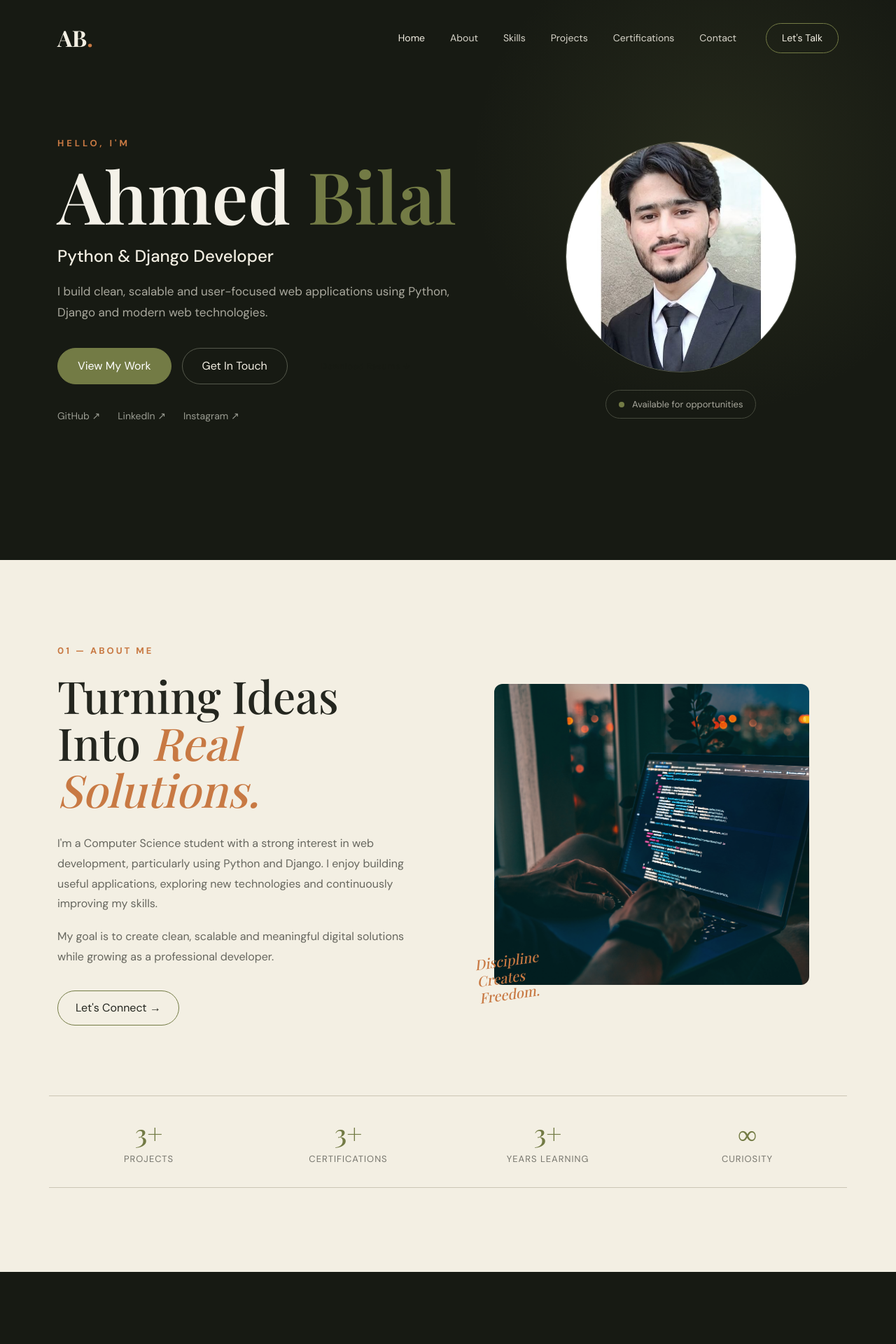
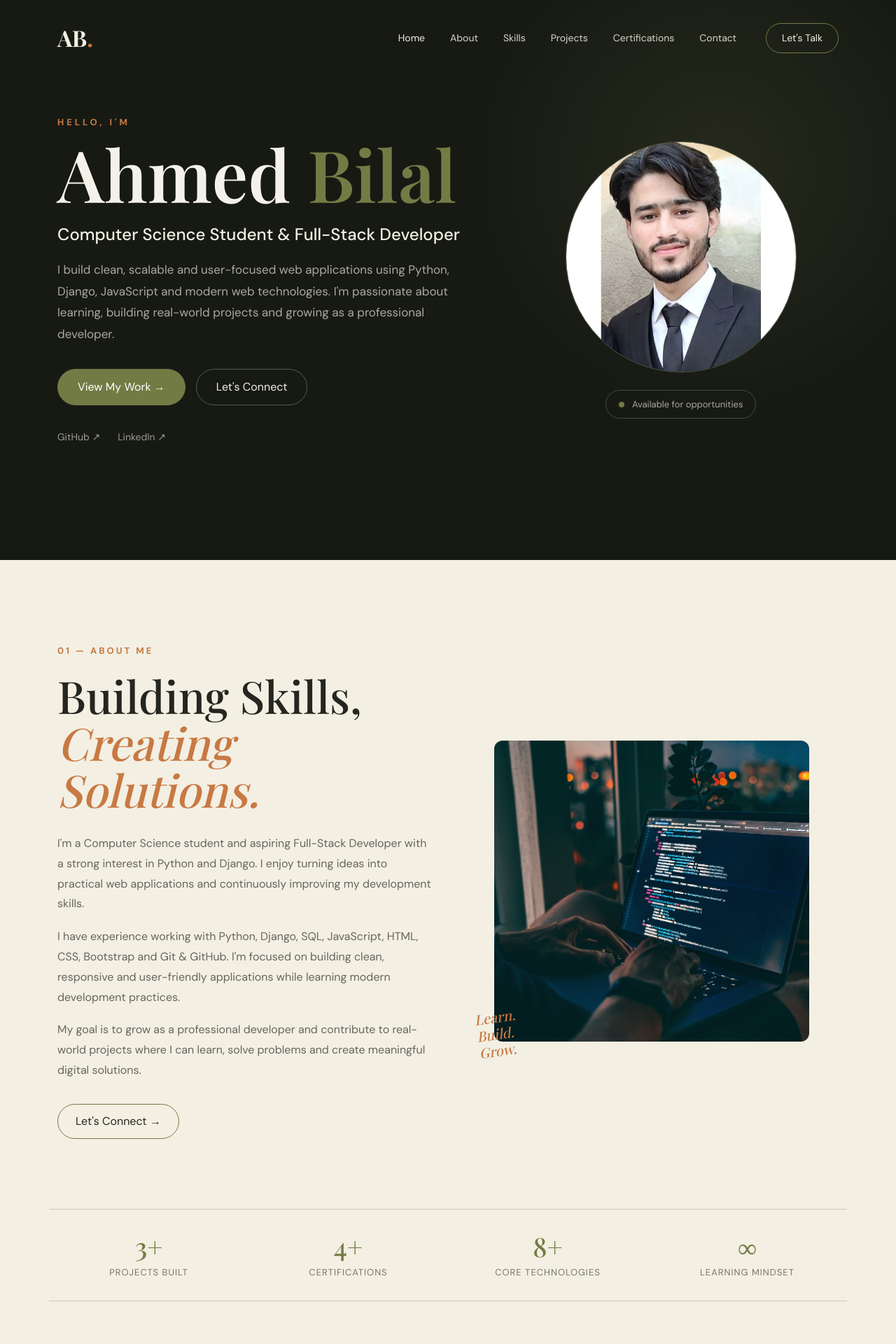
Before and after one commit to Ahmedbilal778/ahmed-bilal-portfolio, a Django app: page / in a window 1280 px wide. Shown: the top 1920 px of the page at 70% size. Run offline with Django 5.2, Linux system fonts and the light colour scheme; data comes from the database, SQL or seed files in the repository.

Commit message:
Improve portfolio design and content

```diff
--- a/main/templates/main/home.html
+++ b/main/templates/main/home.html
@@ -83,26 +83,37 @@
 <section class="hero-section">
   <div class="container">
     <div class="row align-items-center min-vh-100">
+
       <!-- LEFT -->
+      <div class="col-lg-7">
 
-          <div class="col-lg-7">
         <p class="hero-small-text">HELLO, I'M</p>
 
-            <h1 class="hero-title">Ahmed <span>Bilal</span></h1>
+        <h1 class="hero-title">
+          Ahmed <span>Bilal</span>
+        </h1>
 
-            <h2 class="hero-role">Python & Django Developer</h2>
+        <h2 class="hero-role">
+          Computer Science Student & Full-Stack Developer
+        </h2>
 
         <p class="hero-description">
-              I build clean, scalable and user-focused web applications using
-              Python, Django and modern web technologies.
+          I build clean, scalable and user-focused web applications
+          using Python, Django, JavaScript and modern web technologies.
+          I'm passionate about learning, building real-world projects
+          and growing as a professional developer.
         </p>
 
         <!-- HERO BUTTONS -->
+        <div class="hero-buttons">
 
-            <div class="hero-buttons">
-              <a href="#projects" class="btn primary-btn"> View My Work </a>
+          <a href="#projects" class="btn primary-btn">
+            View My Work →
+          </a>
 
-              <a href="#contact" class="btn outline-btn"> Get In Touch </a>
+          <a href="#contact" class="btn outline-btn">
+            Let's Connect
+          </a>
 
           <a
             href="/media/resume/Ahmed_Bilal_Resume.pdf"
@@ -111,11 +122,12 @@
           >
             Download Resume ↓
           </a>
+
         </div>
 
         <!-- SOCIAL LINKS -->
+        <div class="hero-socials">
 
-            <div class="hero-socials">
           <a
             href="https://github.com/Ahmedbilal778"
             target="_blank"
@@ -132,115 +144,132 @@
             LinkedIn ↗
           </a>
 
-              <a
-                href="https://www.instagram.com/"
-                target="_blank"
-                rel="noopener noreferrer"
-              >
-                Instagram ↗
-              </a>
         </div>
+
       </div>
 
       <!-- RIGHT -->
+      <div class="col-lg-5">
 
-          <div class="col-lg-5">
         <div class="hero-profile">
+
           <div class="profile-circle">
             <img
               src="{% static 'main/images/profile.jpg' %}"
-                  alt="Ahmed Bilal"
+              alt="Ahmed Bilal - Computer Science Student and Full-Stack Developer"
             />
           </div>
 
           <div class="profile-tag">
             <span></span>
-
             Available for opportunities
           </div>
+
         </div>
+
       </div>
+
     </div>
   </div>
 </section>
-
     <!-- ================= ABOUT ================= -->
 
 <section id="about" class="about-section">
   <div class="container">
+
     <div class="row align-items-center g-5">
-          <!-- About Text -->
+
+      <!-- ABOUT TEXT -->
       <div class="col-lg-6">
+
         <p class="section-label">01 — ABOUT ME</p>
 
         <h2 class="about-title">
-              Turning Ideas Into
-              <span>Real Solutions.</span>
+          Building Skills,
+          <span>Creating Solutions.</span>
         </h2>
 
         <p class="about-text">
-              I'm a Computer Science student with a strong interest in web
-              development, particularly using Python and Django. I enjoy
-              building useful applications, exploring new technologies and
-              continuously improving my skills.
+          I'm a Computer Science student and aspiring Full-Stack Developer
+          with a strong interest in Python and Django. I enjoy turning ideas
+          into practical web applications and continuously improving my
+          development skills.
         </p>
 
         <p class="about-text">
-              My goal is to create clean, scalable and meaningful digital
-              solutions while growing as a professional developer.
+          I have experience working with Python, Django, SQL, JavaScript,
+          HTML, CSS, Bootstrap and Git & GitHub. I'm focused on building
+          clean, responsive and user-friendly applications while learning
+          modern development practices.
         </p>
 
-            <a href="#contact" class="about-btn"> Let's Connect → </a>
+        <p class="about-text">
+          My goal is to grow as a professional developer and contribute to
+          real-world projects where I can learn, solve problems and create
+          meaningful digital solutions.
+        </p>
+
+        <a href="#contact" class="about-btn">
+          Let's Connect →
+        </a>
+
       </div>
 
-          <!-- About Image -->
+      <!-- ABOUT IMAGE -->
       <div class="col-lg-6">
+
         <div class="about-image-wrapper">
+
           <img
             src="{% static 'main/images/coding.jpg' %}"
-                alt="Coding workspace"
+            alt="Ahmed Bilal coding and development workspace"
           />
 
           <div class="about-note">
-                Discipline<br />
-                Creates<br />
-                Freedom.
-              </div>
-            </div>
-          </div>
+            Learn.<br />
+            Build.<br />
+            Grow.
           </div>
 
-        <!-- Stats -->
+        </div>
 
+      </div>
+
+    </div>
+
+    <!-- STATS -->
     <div class="row stats-row">
+
       <div class="col-6 col-md-3">
         <div class="stat-box">
           <h3>3+</h3>
-              <p>Projects</p>
+          <p>Projects Built</p>
         </div>
       </div>
 
       <div class="col-6 col-md-3">
         <div class="stat-box">
-              <h3>3+</h3>
+          <h3>4+</h3>
           <p>Certifications</p>
         </div>
       </div>
 
       <div class="col-6 col-md-3">
         <div class="stat-box">
-              <h3>3+</h3>
-              <p>Years Learning</p>
+          <h3>8+</h3>
+          <p>Core Technologies</p>
         </div>
       </div>
 
       <div class="col-6 col-md-3">
         <div class="stat-box">
           <h3>∞</h3>
-              <p>Curiosity</p>
+          <p>Learning Mindset</p>
         </div>
       </div>
+
     </div>
+
   </div>
 </section>
 
@@ -248,65 +277,85 @@
 
 <section id="skills" class="skills-section">
   <div class="container">
+
     <div class="row">
+
+      <!-- LEFT -->
       <div class="col-lg-5">
+
         <p class="section-label">02 — MY SKILLS</p>
 
         <h2 class="skills-title">
-              Tools I Work
-              <span>With.</span>
+          Technologies I
+          <span>Work With.</span>
         </h2>
 
         <p class="skills-description">
-              Technologies and tools I use to design, develop and build modern
-              web applications.
+          A growing technical toolkit focused on building responsive,
+          scalable and user-friendly web applications.
         </p>
+
       </div>
 
+      <!-- RIGHT -->
       <div class="col-lg-7">
+
         <div class="skills-grid">
+
           <div class="skill-card">
             <div class="skill-icon">🐍</div>
             <h4>Python</h4>
+            <p>Programming</p>
           </div>
 
           <div class="skill-card">
             <div class="skill-icon">DJ</div>
             <h4>Django</h4>
+            <p>Backend Framework</p>
           </div>
 
           <div class="skill-card">
             <div class="skill-icon">HTML</div>
             <h4>HTML5</h4>
+            <p>Web Structure</p>
           </div>
 
           <div class="skill-card">
             <div class="skill-icon">CSS</div>
             <h4>CSS3</h4>
+            <p>Styling & Design</p>
           </div>
 
           <div class="skill-card">
             <div class="skill-icon">JS</div>
             <h4>JavaScript</h4>
+            <p>Web Interactivity</p>
           </div>
 
           <div class="skill-card">
             <div class="skill-icon">SQL</div>
             <h4>SQL</h4>
+            <p>Database</p>
           </div>
 
           <div class="skill-card">
             <div class="skill-icon">BT</div>
             <h4>Bootstrap</h4>
+            <p>Responsive UI</p>
           </div>
 
           <div class="skill-card">
             <div class="skill-icon">Git</div>
             <h4>Git & GitHub</h4>
+            <p>Version Control</p>
           </div>
+
         </div>
+
       </div>
+
     </div>
+
   </div>
 </section>
 <!-- ================= PROJECTS ================= -->
@@ -319,17 +368,16 @@
         <p class="section-label">03 — SELECTED WORK</p>
 
         <h2 class="projects-title">
-          Things I've
+          Projects I've
           <span>Built.</span>
         </h2>
       </div>
 
       <p class="projects-intro">
-        A selection of projects I've worked on while learning, experimenting
-        and solving real-world problems.
+        Practical projects where I turn ideas into functional,
+        responsive and user-focused web applications.
       </p>
     </div>
-
 
     {% for project in projects %}
 
@@ -346,26 +394,28 @@
               <img
                 src="{{ project.image.url }}"
                 alt="{{ project.name }}"
+                loading="lazy"
               >
             {% endif %}
 
             <span class="project-number">
-              {{ forloop.counter }}
+              {{ forloop.counter|stringformat:"02d" }}
             </span>
 
           </div>
 
         </div>
 
-
         <!-- PROJECT CONTENT -->
         <div class="col-lg-6">
 
           <div class="project-content">
 
+            {% if project.project_type %}
               <p class="project-type">
                 {{ project.project_type }}
               </p>
+            {% endif %}
 
             <h3>
               {{ project.name }}
@@ -375,20 +425,16 @@
               {{ project.description }}
             </p>
 
-
-            <!-- TECHNOLOGIES -->
+            {% if project.technologies %}
               <div class="tech-stack">
-
                 {{ project.technologies }}
-
               </div>
-
+            {% endif %}
 
             <!-- PROJECT LINKS -->
             <div class="project-links">
 
               {% if project.github_link %}
-
                 <a
                   href="{{ project.github_link }}"
                   target="_blank"
@@ -396,12 +442,9 @@
                 >
                   GitHub ↗
                 </a>
-
               {% endif %}
 
-
               {% if project.live_demo_link %}
-
                 <a
                   href="{{ project.live_demo_link }}"
                   target="_blank"
@@ -409,7 +452,6 @@
                 >
                   Live Demo ↗
                 </a>
-
               {% endif %}
 
             </div>
@@ -424,7 +466,9 @@
 
     {% empty %}
 
+      <div class="text-center py-5">
         <p>No projects added yet.</p>
+      </div>
 
     {% endfor %}
 
@@ -434,119 +478,176 @@
 
 <section id="education" class="education-section">
   <div class="container">
-        <div class="row">
+
+    <div class="row align-items-center">
+
+      <!-- LEFT -->
       <div class="col-lg-5">
+
         <p class="section-label">04 — EDUCATION</p>
 
         <h2 class="education-title">
-              My Learning
+          My Academic
           <span>Journey.</span>
         </h2>
 
         <p class="education-description">
-              My academic journey in Computer Science and the technologies I
-              continue to explore and learn.
+          Pursuing a Bachelor's degree in Computer Science while building
+          practical development skills through projects, certifications
+          and continuous learning.
         </p>
+
       </div>
 
+      <!-- RIGHT -->
       <div class="col-lg-7">
+
         <div class="education-card">
-              <div class="education-year">2023 — 2027</div>
+
+          <div class="education-year">
+            2023 — 2027
+          </div>
 
           <div class="education-content">
-                <p>B.Tech — Computer Science</p>
 
-                <h3>Mahakal Institute of Technology</h3>
+            <p>
+              B.Tech — Computer Science
+            </p>
 
-                <span> Ujjain, Madhya Pradesh </span>
+            <h3>
+              Mahakal Institute of Technology
+            </h3>
 
-                <div class="education-cgpa">CGPA: 6.73</div>
+            <span>
+              Ujjain, Madhya Pradesh
+            </span>
+
+            <div class="education-cgpa">
+              CGPA: 6.73
             </div>
+
           </div>
+
         </div>
+
       </div>
+
+    </div>
+
   </div>
 </section>
-
     <!-- ================= CERTIFICATIONS ================= -->
 
 <section id="certifications" class="certifications-section">
   <div class="container">
+
     <div class="certifications-heading">
+
       <div>
         <p class="section-label">05 — CERTIFICATIONS</p>
 
         <h2 class="certifications-title">
-              Things I've
-              <span>Learned.</span>
+          Continuous
+          <span>Learning.</span>
         </h2>
+
+        <p class="certifications-intro">
+          Certifications and learning experiences that have helped me
+          strengthen my technical knowledge and explore new areas of
+          technology.
+        </p>
       </div>
+
     </div>
 
     <div class="row g-4">
+
       {% for certificate in certificates %}
 
       <div class="col-md-6 col-lg-4">
+
         <div class="certificate-card">
+
+          <!-- CERTIFICATE IMAGE -->
           <div class="certificate-image">
+
             {% if certificate.image %}
-
               <img
                 src="{{ certificate.image.url }}"
                 alt="{{ certificate.title }}"
-                />
+                loading="lazy"
+              >
+            {% endif %}
 
-                {% endif %}
           </div>
 
+          <!-- CERTIFICATE CONTENT -->
           <div class="certificate-content">
+
+            {% if certificate.issuer %}
               <p>{{ certificate.issuer }}</p>
+            {% endif %}
 
-                <h3>{{ certificate.title }}</h3>
+            <h3>
+              {{ certificate.title }}
+            </h3>
 
             {% if certificate.description %}
+              <span>
+                {{ certificate.description }}
+              </span>
+            {% endif %}
 
-                <span> {{ certificate.description }} </span>
+            {% if certificate.issue_date %}
+              <small>
+                {{ certificate.issue_date }}
+              </small>
+            {% endif %}
 
-                {% endif %} {% if certificate.issue_date %}
+          </div>
 
-                <small> {{ certificate.issue_date }} </small>
+        </div>
 
-                {% endif %}
-              </div>
-            </div>
       </div>
 
       {% empty %}
 
+        <div class="col-12 text-center py-5">
           <p>No certificates added yet.</p>
+        </div>
 
       {% endfor %}
+
     </div>
+
   </div>
 </section>
-
 <!-- ================= CONTACT ================= -->
 
 <section id="contact" class="contact-section">
   <div class="container">
+
     <div class="row align-items-center g-5">
+
       <!-- LEFT -->
+      <div class="col-lg-6">
 
-          <div class="col-lg-6">
         <p class="section-label">06 — CONTACT</p>
 
         <h2 class="contact-title">
           Let's Build
-              <span>Something.</span>
+          <span>Something Great.</span>
         </h2>
 
         <p class="contact-description">
-              Have a project idea, internship opportunity or just want to
-              connect? Feel free to reach out.
+          I'm currently open to internship opportunities, collaborations
+          and interesting development projects. If you have an idea or
+          opportunity, feel free to get in touch.
         </p>
 
+        <!-- CONTACT DETAILS -->
         <div class="contact-details">
+
           <a href="mailto:nagorib588@gmail.com">
             <small>EMAIL</small>
             nagorib588@gmail.com
@@ -556,126 +657,175 @@
             <small>PHONE</small>
             +91 97544 47652
           </a>
+
         </div>
 
+        <!-- SOCIAL LINKS -->
         <div class="contact-socials">
+
           <a
             href="https://www.linkedin.com/in/ahmed-bilal-0a362a37/"
             target="_blank"
+            rel="noopener noreferrer"
           >
             LinkedIn ↗
           </a>
 
-              <a href="https://github.com/Ahmedbilal778" target="_blank">
+          <a
+            href="https://github.com/Ahmedbilal778"
+            target="_blank"
+            rel="noopener noreferrer"
+          >
             GitHub ↗
           </a>
-            </div>
+
         </div>
 
-          <!-- RIGHT - FORM -->
+      </div>
 
+      <!-- RIGHT — CONTACT FORM -->
       <div class="col-lg-6">
+
         <div class="contact-form-box">
+
           <!-- SUCCESS MESSAGE -->
+          {% if messages %}
 
-              {% if messages %} {% for message in messages %}
+            {% for message in messages %}
 
               <div class="custom-success-message">
-                <span class="success-icon"> ✓ </span>
+
+                <span class="success-icon">✓</span>
 
                 <div>
-                  <strong> Message Sent </strong>
-
+                  <strong>Message Sent</strong>
                   <p>{{ message }}</p>
                 </div>
+
               </div>
 
-              {% endfor %} {% endif %}
+            {% endfor %}
+
+          {% endif %}
 
           <!-- CONTACT FORM -->
+          <form method="POST">
 
-              <form method="POST">
             {% csrf_token %}
 
             <!-- NAME -->
+            <div class="mb-4">
 
-                <div class="mb-4">
-                  <label for="name"> Your Name </label>
+              <label for="name">
+                Your Name
+              </label>
 
               <input
                 type="text"
                 id="name"
                 name="name"
                 placeholder="Enter your name"
+                autocomplete="name"
                 required
               />
+
             </div>
 
             <!-- EMAIL -->
+            <div class="mb-4">
 
-                <div class="mb-4">
-                  <label for="email"> Email Address </label>
+              <label for="email">
+                Email Address
+              </label>
 
               <input
                 type="email"
                 id="email"
                 name="email"
                 placeholder="Enter your email"
+                autocomplete="email"
                 required
               />
+
             </div>
 
             <!-- MESSAGE -->
+            <div class="mb-4">
 
-                <div class="mb-4">
-                  <label for="message"> Message </label>
+              <label for="message">
+                Message
+              </label>
 
               <textarea
                 id="message"
                 name="message"
                 rows="5"
-                    placeholder="Tell me about your project..."
+                placeholder="Tell me about your project or opportunity..."
                 required
               ></textarea>
+
             </div>
 
             <!-- BUTTON -->
+            <button type="submit" class="send-btn">
+              Send Message →
+            </button>
 
-                <button type="submit" class="send-btn">Send Message →</button>
           </form>
+
         </div>
+
       </div>
+
     </div>
+
   </div>
 </section>
-
    <!-- ================= FOOTER ================= -->
 
 <footer class="portfolio-footer">
   <div class="container">
+
     <div class="footer-top">
-          <a href="#" class="footer-logo"> AB<span>.</span> </a>
 
-          <p>Building. Learning. Growing.</p>
+      <!-- LOGO -->
+      <a href="#" class="footer-logo">
+        AB<span>.</span>
+      </a>
 
+      <p>
+        Building. Learning. Growing.
+      </p>
+
+      <!-- FOOTER LINKS -->
       <div class="footer-links">
+
         <a href="#">Home</a>
         <a href="#about">About</a>
         <a href="#skills">Skills</a>
         <a href="#projects">Projects</a>
+        <a href="#education">Education</a>
         <a href="#certifications">Certifications</a>
         <a href="#contact">Contact</a>
+
       </div>
+
     </div>
 
     <div class="footer-bottom">
-          <p>© 2026 Ahmed Bilal. All rights reserved.</p>
 
-          <p>Designed & Built with Django</p>
+      <p>
+        © 2026 Ahmed Bilal. All rights reserved.
+      </p>
+
+      <p>
+        Designed & Built with Django
+      </p>
+
     </div>
+
   </div>
 </footer>
-
     <!-- Bootstrap JS -->
 
     <script src="https://cdn.jsdelivr.net/npm/bootstrap@5.3.3/dist/js/bootstrap.bundle.min.js"></script>
```
Lines whose indentation alone changed are shown as unchanged.
